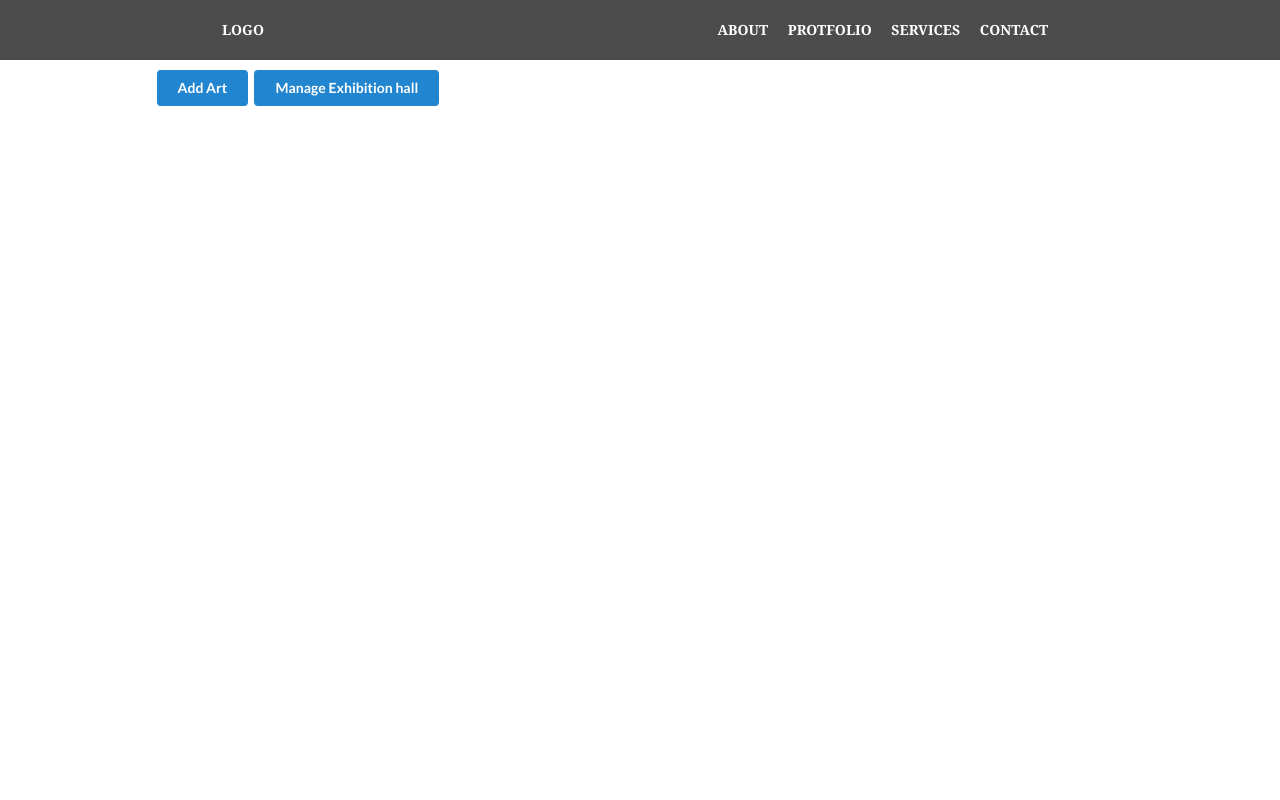
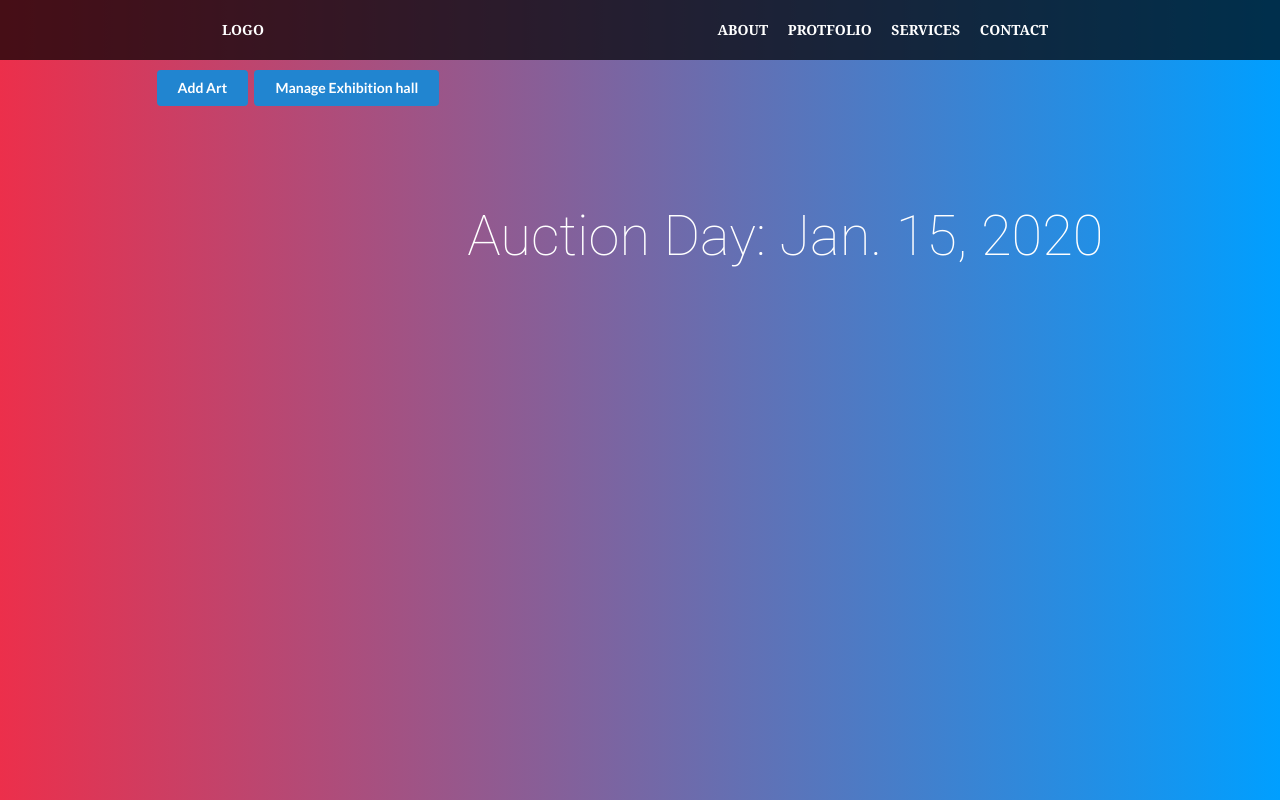
Before and after one commit to chaudharynabin6/Online-Art-Gallery, a Django app: page /exhibition/ in a window 1280 px wide. Run offline with Django 3.2, Linux system fonts and the light colour scheme; a user stored in the database is signed in; tables that the repository leaves empty hold one stand-in row (values such as "Sample post"); some libraries are stand-ins or nearby versions.

Commit message:
auction: only in auction day client can bid

```diff
--- a/src/artGallery/static/artGallery/css/main.css
+++ b/src/artGallery/static/artGallery/css/main.css
@@ -3,7 +3,11 @@ body {
   font-family: "Raleway";
   font-size: 14px;
   font-weight: 500;
-    background-color: #BCAAA4;
+  background: linear-gradient(
+    to right,
+    #ec2f4b,
+    #009fff
+  ) !important;
   -webkit-font-smoothing: antialiased;
 }
 
@@ -11,7 +15,7 @@ body {
   font-family: "Raleway";
   font-size: 24px;
   font-weight: 700;
-    color: #5D4037;
+  color: #5d4037;
   text-align: center;
 }
 
@@ -19,7 +23,8 @@ body {
   line-height: 1.5em;
 }
 
-  h1 + p, p + p {
+h1 + p,
+p + p {
   margin-top: 10px;
 }
 
@@ -42,7 +47,8 @@ body {
 .card-wrap:hover .card-info p {
   opacity: 1;
 }
-  .card-wrap:hover .card-info, .card-wrap:hover .card-info p {
+.card-wrap:hover .card-info,
+.card-wrap:hover .card-info p {
   transition: 0.6s cubic-bezier(0.23, 1, 0.32, 1);
 }
 .card-wrap:hover .card-info:after {
@@ -51,12 +57,16 @@ body {
   transform: translateY(0);
 }
 .card-wrap:hover .card-bg {
-    transition: 0.6s cubic-bezier(0.23, 1, 0.32, 1), opacity 5s cubic-bezier(0.23, 1, 0.32, 1);
+  transition: 0.6s cubic-bezier(0.23, 1, 0.32, 1),
+    opacity 5s cubic-bezier(0.23, 1, 0.32, 1);
   opacity: 0.8;
 }
 .card-wrap:hover .card {
-    transition: 0.6s cubic-bezier(0.23, 1, 0.32, 1), box-shadow 2s cubic-bezier(0.23, 1, 0.32, 1);
-    box-shadow: rgba(255, 255, 255, 0.2) 0 0 40px 5px, white 0 0 0 1px, rgba(0, 0, 0, 0.66) 0 30px 60px 0, inset #333 0 0 0 5px, inset white 0 0 0 6px;
+  transition: 0.6s cubic-bezier(0.23, 1, 0.32, 1),
+    box-shadow 2s cubic-bezier(0.23, 1, 0.32, 1);
+  box-shadow: rgba(255, 255, 255, 0.2) 0 0 40px 5px,
+    white 0 0 0 1px, rgba(0, 0, 0, 0.66) 0 30px 60px 0,
+    inset #333 0 0 0 5px, inset white 0 0 0 6px;
 }
 
 .card {
@@ -67,7 +77,9 @@ body {
   background-color: #333;
   overflow: hidden;
   border-radius: 10px;
-    box-shadow: rgba(0, 0, 0, 0.66) 0 30px 60px 0, inset #333 0 0 0 5px, inset rgba(255, 255, 255, 0.5) 0 0 0 6px;
+  box-shadow: rgba(0, 0, 0, 0.66) 0 30px 60px 0,
+    inset #333 0 0 0 5px,
+    inset rgba(255, 255, 255, 0.5) 0 0 0 6px;
   transition: 1s cubic-bezier(0.445, 0.05, 0.55, 0.95);
 }
 
@@ -82,7 +94,8 @@ body {
   background-repeat: no-repeat;
   background-position: center;
   background-size: cover;
-    transition: 1s cubic-bezier(0.445, 0.05, 0.55, 0.95), opacity 5s 1s cubic-bezier(0.445, 0.05, 0.55, 0.95);
+  transition: 1s cubic-bezier(0.445, 0.05, 0.55, 0.95),
+    opacity 5s 1s cubic-bezier(0.445, 0.05, 0.55, 0.95);
   pointer-events: none;
 }
 
@@ -111,7 +124,11 @@ body {
   z-index: 0;
   width: 100%;
   height: 100%;
-    background-image: linear-gradient(to bottom, transparent 0%, rgba(0, 0, 0, 0.6) 100%);
+  background-image: linear-gradient(
+    to bottom,
+    transparent 0%,
+    rgba(0, 0, 0, 0.6) 100%
+  );
   background-blend-mode: overlay;
   opacity: 0;
   transform: translateY(100%);
@@ -124,3 +141,13 @@ body {
   font-weight: 700;
   text-shadow: rgba(0, 0, 0, 0.5) 0 10px 10px;
 }
+
+@import url("https://fonts.googleapis.com/css2?family=Roboto:wght@100&display=swap");
+#exhibition-day-container {
+  text-align: right;
+  padding: 20px;
+  color: white;
+  font-family: Roboto;
+  font-weight: 100;
+  font-size: 4rem;
+}
--- a/src/exhibition/templates/exhibition/art-showcase-modified.html
+++ b/src/exhibition/templates/exhibition/art-showcase-modified.html
@@ -71,7 +71,7 @@
   </div>
   <div class="bid-amount">Rs: {{art.minimum_price|intcomma}}</div>
 </div>
-{% if is_client %}
+{% if is_client and can_bid %}
 <form class="bid" action="{% url 'exhibition:auction' %}" method="POST">
   {% csrf_token %}
   <input type="hidden" name="art_id" value={{art.id}}>
--- a/src/exhibition/templates/exhibition/exhibition-hall.html
+++ b/src/exhibition/templates/exhibition/exhibition-hall.html
@@ -21,6 +21,9 @@
 </div>
 <br>
 <div class="ui container">
+<div id="exhibition-day-container">
+  Auction Day: {{exhibition.exhibition_day|naturalday}}
+</div>
 <div id="app" class="container">
 {% for art in arts %}
         <a href="{% url 'exhibition:art-showcase' art.id %}">
--- a/src/exhibition/views.py
+++ b/src/exhibition/views.py
@@ -7,10 +7,24 @@ from .models import exhibition, art, auction as auc
 from django.contrib.auth.models import User
 from django.db.models import Max
 from decimal import Context, Decimal
+from datetime import date, datetime
 # Create your views here.
 
 
+def can_bid():
+    """
+    this function help to make the bidding only on particular day
+    """
+    ex = exhibition.objects.filter(is_active=True).first()
+    if(ex):
+        ex_day = datetime.strptime(str(ex.exhibition_day), '%Y-%m-%d').date()
+        return date.today() == ex_day
+    else:
+        return False
+
+
 def exhibition_hall(request):
+    can_bid()
     """
     This function is home for the exhibition hall
     """
@@ -44,7 +58,8 @@ def exhibition_hall(request):
     context = {
         "arts": arts,
         "is_artist": is_artist,
-        "is_exhibition": is_exhibition
+        "is_exhibition": is_exhibition,
+        "exhibition": ex
     }
     return render(request, "exhibition/exhibition-hall.html", context)
 
@@ -86,7 +101,8 @@ def art_showcase(request, art_id):
     context = {
         "art": current_art,
         "is_client": is_client,
-        "top_5_auctions": top_5_auctions
+        "top_5_auctions": top_5_auctions,
+        "can_bid": can_bid()
     }
     return render(request, "exhibition/art-showcase-modified.html", context)
 
@@ -106,6 +122,10 @@ def approve_art(request):
 
 
 def auction(request):
+    if(not can_bid()):
+        return render(request, "exhibition/not-found.html", {
+            "error": "You can bid only in exhibition day"
+        })
     if not request.user.is_authenticated:
         return render(request, "exhibition/not-found.html", {
             "error": "you must login first"
```
Lines whose indentation alone changed are shown as unchanged.
